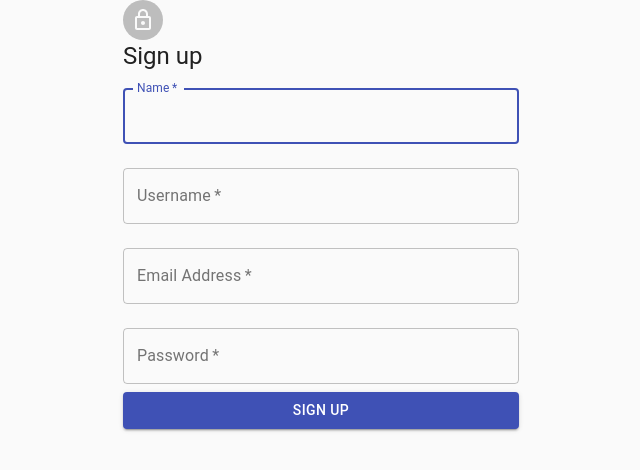
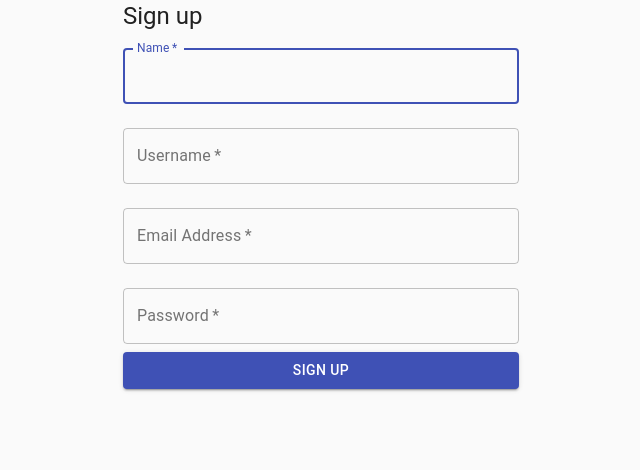
Before and after one commit to linx05/chatbox-web, a React (Create React App) app: page /sign-up in a window 1280 px wide. Shown: the top 470 px of the page, without its empty margins (319-959 px from the left). Built offline with nearby package versions, Linux system fonts and the light colour scheme.

Commit message:
Remove useless libraries

```diff
--- a/src/components/pages/Signup/Signup.js
+++ b/src/components/pages/Signup/Signup.js
@@ -1,22 +1,17 @@
 import React, { Component } from 'react';
 import { Redirect } from 'react-router-dom';
-import Avatar from '@material-ui/core/Avatar';
-import Button from '@material-ui/core/Button';
-import CssBaseline from '@material-ui/core/CssBaseline';
-import TextField from '@material-ui/core/TextField';
-import FormControlLabel from '@material-ui/core/FormControlLabel';
-import Checkbox from '@material-ui/core/Checkbox';
-import Link from '@material-ui/core/Link';
-import Grid from '@material-ui/core/Grid';
-import Box from '@material-ui/core/Box';
-import LockOutlinedIcon from '@material-ui/icons/LockOutlined';
-import Typography from '@material-ui/core/Typography';
-import { makeStyles } from '@material-ui/core/styles';
-import Container from '@material-ui/core/Container';
+import {
+  Container,
+  Typography,
+  Button,
+  CssBaseline,
+  TextField
+} from '@material-ui/core';
 
 import API from '../../../services/API';
 
 export class Signup extends Component {
+
   state = {
     user: {}
   };
@@ -55,11 +50,6 @@ export class Signup extends Component {
       <Container component="main" maxWidth="xs">
         <CssBaseline />
         <div>
-        <Grid>
-          <Avatar>
-            <LockOutlinedIcon />
-          </Avatar>
-        </Grid>
           <Typography component="h1" variant="h5">
             Sign up
           </Typography>
```
Lines whose indentation alone changed are shown as unchanged.
